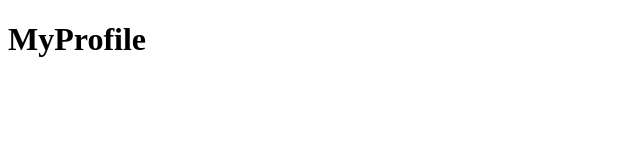
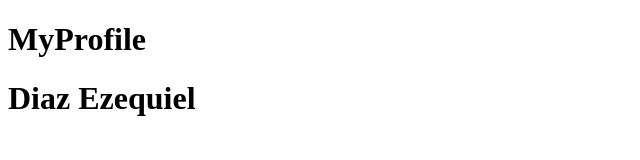
Before and after one commit to PGZeeD/PGZeeD.github.io, a plain HTML site: page Index.html in a window 1280 px wide. Shown: the whole page, without its empty margins (0-640 px from the left). Drawn offline with Linux system fonts and the light colour scheme.

Commit message:
4to Commit ptm

```diff
--- a/Index.html
+++ b/Index.html
@@ -8,6 +8,7 @@
 </head>
 <body>
     <h1> MyProfile
+    <h1> Diaz Ezequiel
 
 </body>
 </html>
```
